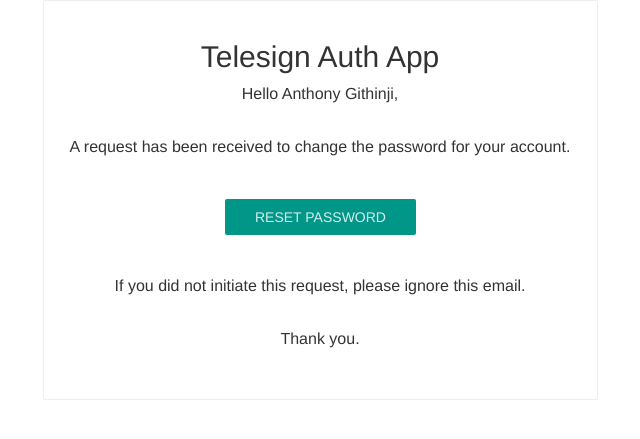
After one commit to KabataMacharia/codeigniteApp1, a CodeIgniter app: a page that uses application/views/emails/password_reset.php in a window 1280 px wide. The commit adds this page. Shown: the top 439 px of the page, without its empty margins (320-960 px from the left). Run offline with CodeIgniter, Linux system fonts and the light colour scheme; some libraries are stand-ins or nearby versions.

Commit message:
Added google captcha and html reset password email

```diff
--- /dev/null
+++ b/application/config/custom_variables.php
@@ -0,0 +1,3 @@
+<?php
+$config['sendgrid_key'] = '';
+?>
--- a/application/controllers/Pages.php
+++ b/application/controllers/Pages.php
@@ -6,12 +6,20 @@ class Pages extends CI_Controller
 	public function __construct(){
 		parent::__construct();
 		if(!$this->session->userdata('user')){
-			redirect('login');
+			//redirect('login');
 		}
 	}
+
 	public function home(){
 		$data['title'] = 'Home';
 
 		$this->load->view('home', $data);
 	}
+
+	public function passemail(){
+		$data['username'] = 'Anthony Githinji';
+		$data['link'] = 'http://localhost/codeapp1';
+
+		$this->load->view('emails/password_reset', $data);
+	}
 }
--- a/application/models/User.php
+++ b/application/models/User.php
@@ -67,11 +67,14 @@ class User extends CI_Model
 	public function token_exists($token){
 		$query = $this->db->get_where($this->table, ['password_reset_token'=>$token]);
 		if($query->row()){
-			$this->db->update($this->table, ['password_reset_token'=>''], ['password_reset_token'=>$token]);
 			return true;
 		}else{
 			return false;
 		}
+	}
+
+	public function destroy_token($token){
+		$this->db->update($this->table, ['password_reset_token'=>''], ['password_reset_token'=>$token]);
 	}
 
 	public function create_reset_link($email){
--- /dev/null
+++ b/application/views/emails/password_reset.php
@@ -0,0 +1,45 @@
+<?php?>
+<!DOCTYPE html>
+<html lang="en">
+  <head>
+    <meta charset="utf-8">
+    <meta http-equiv="X-UA-Compatible" content="IE=edge">
+    <meta name="viewport" content="width=device-width, initial-scale=1">
+
+    <!-- Material Design fonts -->
+	<link rel="stylesheet" type="text/css" href="//fonts.googleapis.com/css?family=Roboto:300,400,500,700">
+	<link rel="stylesheet" type="text/css" href="//fonts.googleapis.com/icon?family=Material+Icons">
+
+    <!-- Latest compiled and minified CSS -->
+	<link rel="stylesheet" href="https://maxcdn.bootstrapcdn.com/bootstrap/3.3.7/css/bootstrap.min.css" integrity="sha384-BVYiiSIFeK1dGmJRAkycuHAHRg32OmUcww7on3RYdg4Va+PmSTsz/K68vbdEjh4u" crossorigin="anonymous">
+	<link rel="stylesheet" href="https://cdnjs.cloudflare.com/ajax/libs/bootstrap-material-design/0.5.9/css/bootstrap-material-design.min.css">
+
+    <style type="text/css">
+        .bold{
+            font-weight: 400;
+            font-size: 16px;
+        }
+        .margin-30{
+            margin-bottom: 30px;
+        }
+    </style>
+  </head>
+  <body>
+      <div class="container">
+          <div class="row">
+              <div class="col-md-6 col-md-offset-3">
+                  <div style="background-color: #fff;padding: 19px;margin-bottom: 20px;border: 1px solid #eee;border-radius: 2px;text-align: center;">
+                      <div style="text-align: center;"><h2>Telesign Auth App</h2></div>
+                      <div style="font-weight: 400;font-size: 16px;">
+                          <div style="margin-bottom: 30px;">Hello <?php echo $username; ?>,</div>
+                          <div style="margin-bottom: 30px;">A request has been received to change the password for your account.</div>
+                          <div style="text-align: center;margin-bottom: 30px;"><a href="<?php echo $link; ?>" style="background-color: #009688;color: rgba(255,255,255,.84);border: none;border-radius: 2px;position: relative;padding: 8px 30px;margin: 10px 1px;font-size: 14px;font-weight: 500;text-transform: uppercase;letter-spacing: 0;will-change: box-shadow,transform;transition: box-shadow .2s cubic-bezier(.4,0,1,1),background-color .2s cubic-bezier(.4,0,.2,1),color .2s cubic-bezier(.4,0,.2,1);outline: 0;cursor: pointer;text-decoration: none;display: inline-block;line-height: 1.42857143;text-align: center;white-space: nowrap;vertical-align: middle;touch-action: manipulation;">Reset Password</a></div>
+                          <div style="margin-bottom: 30px;">If you did not initiate this request, please ignore this email.</div>
+                          <div style="margin-bottom: 30px;">Thank you.</div>
+                      </div>
+                  </div>
+              </div>
+          </div>
+      </div>
+  </body>
+</html>
--- a/application/views/user/register.php
+++ b/application/views/user/register.php
@@ -62,6 +62,8 @@
 				<input type="password" name="password_confirm" class="form-control" data-parsley-required data-parsley-equalto="#password" data-parsley-equalto-message="Both passwords should be the same">
 				<?php echo form_error('password_confirm','<span class="help-block1">','</span>'); ?>
 			</div>
+			<div class="g-recaptcha" class="form-group" data-sitekey="6Lce-icUAAAAANIBmHxAe3k499rnyKe7DIBO4AbC"></div>
+			<div class="g-errors-list" id="g-recaptcha-error"></div>
 			<input type="hidden" name="<?php echo $csrf['name']; ?>" value="<?php echo $csrf['token']; ?>">
 			<input type="hidden" name="register_submit" value="register_submit">
 
```
Also changed, not shown: application/controllers/Users.php (+17 -2 lines), application/views/templates/footer.php (+8 -2 lines), assets/css/parsley.css (+14 -0 lines).
